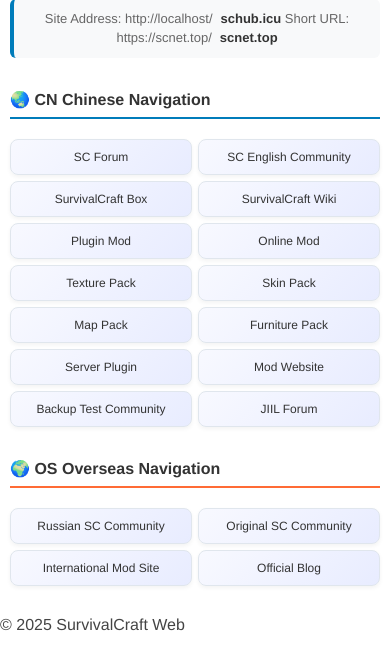
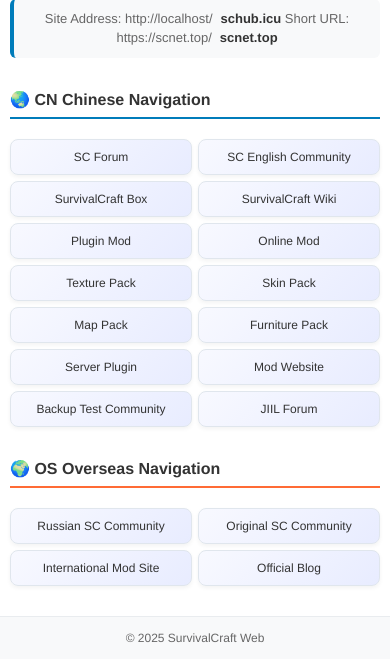
Before and after one commit to YYLMZXC/yylmzxc.github.io, a PHP site: page / in a window 390 px wide. Shown: the part 404-1063 px from the top of the page. Before the commit the page ends 1035 px from the top, so only its background shows below. Run offline with PHP 8.4, Linux system fonts and the light colour scheme; some libraries are stand-ins or nearby versions.

Commit message:
更新于 2025-11-18 11:11:28

```diff
--- a/index.php
+++ b/index.php
@@ -113,8 +113,7 @@
         <p class="copyright"><br>© 2025 生存战争网</p>
     </footer>
 
-    <!-- 外部脚本 -->
-    <script src="https://hm.baidu.com/hm.js?49508fcc51529f79d0f7e42bd08ed491"></script>
+
 
     <!-- 本地脚本 -->
     <script src="./scweb_res/index/index_languages.js"></script>
--- a/scweb_res/index/index.css
+++ b/scweb_res/index/index.css
@@ -320,3 +320,62 @@
         color: #e2e8f0;
     }
 }
+
+/* ========================================
+   页脚样式
+   Footer Styles
+======================================== */
+
+#footer {
+    clear: both;
+    width: 100%;
+    margin: 40px 0 0 0;
+    padding: 20px 0;
+    text-align: center;
+    background: #f8f9fa;
+    border-top: 1px solid #e9ecef;
+}
+
+.copyright {
+    margin: 0;
+    padding: 0;
+    font-size: 14px;
+    color: #666;
+    text-align: center;
+    line-height: 1.5;
+}
+
+/* 页脚响应式设计 */
+@media (max-width: 768px) {
+    #footer {
+        margin: 20px 0 0 0;
+        padding: 15px 0;
+    }
+
+    .copyright {
+        font-size: 13px;
+    }
+}
+
+@media (max-width: 480px) {
+    #footer {
+        margin: 15px 0 0 0;
+        padding: 12px 0;
+    }
+
+    .copyright {
+        font-size: 12px;
+    }
+}
+
+/* 深色模式下的页脚样式 */
+@media (prefers-color-scheme: dark) {
+    #footer {
+        background: #2d3748;
+        border-top-color: #4a5568;
+    }
+
+    .copyright {
+        color: #a0aec0;
+    }
+}
```
